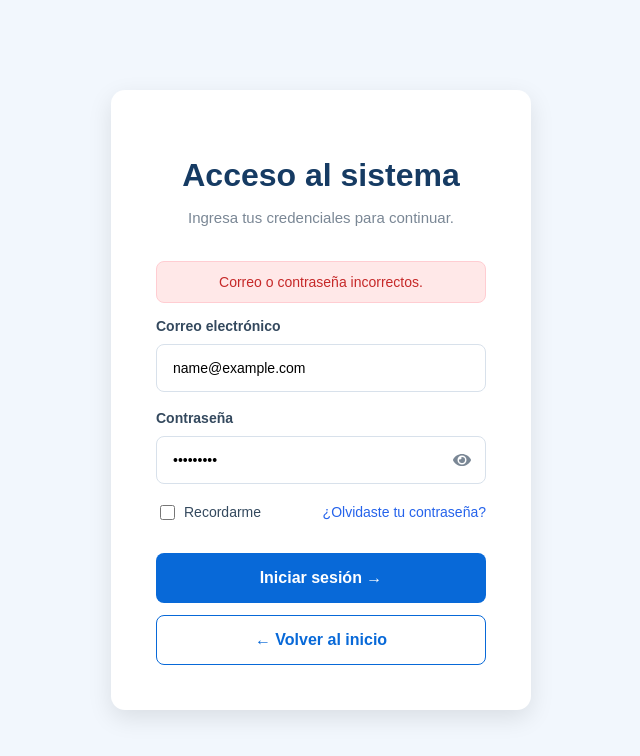
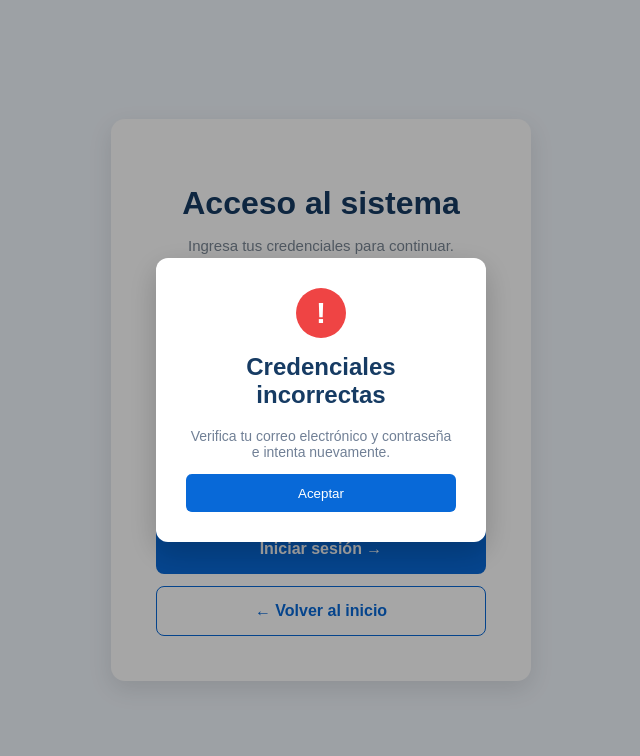
Before and after one commit to LukasQuiroga/Proyecto-TIS, a React (Vite) app in the folder frontend/: page /login in a window 1280 px wide. Both pictures are taken after typing "name@example.com", "Sample123" into the empty fields and a click on the button "Iniciar sesión →". Shown: the top 756 px of the page, without its empty margins (319-959 px from the left). Built offline with nearby package versions, Linux system fonts and the light colour scheme; no server answers.

Commit message:
Pantalla Emergente en inicio de sesion

```diff
--- a/frontend/src/pages/auth/Login.css
+++ b/frontend/src/pages/auth/Login.css
@@ -13,7 +13,7 @@
     background:white;
     padding:45px;
     border-radius:14px;
-    box-shadow:0 8px 25px rgba(0,0,0,0.10);
+    box-shadow:0 8px 25px rgba(0,0,0,.10);
 }
 
 .login-card h1{
@@ -29,17 +29,6 @@
     color:#7a8795;
     font-size:15px;
     margin-bottom:35px;
-}
-
-.login-error{
-    background:#ffe8e8;
-    color:#c62828;
-    border:1px solid #ffcdd2;
-    border-radius:8px;
-    padding:12px;
-    margin-bottom:15px;
-    text-align:center;
-    font-size:14px;
 }
 
 .login-card label{
@@ -105,7 +94,6 @@
     color:#2563eb;
     cursor:pointer;
     font-size:14px;
-    padding:0;
 }
 
 .forgot-password:hover{
@@ -129,11 +117,6 @@
     background:#0558b7;
 }
 
-.btn-login:disabled{
-    opacity:0.7;
-    cursor:not-allowed;
-}
-
 .btn-volver{
     width:100%;
     height:50px;
@@ -150,3 +133,81 @@
 .btn-volver:hover{
     background:#eaf3ff;
 }
+
+
+.modal-fondo{
+    position:fixed;
+    inset:0;
+    background:rgba(0,0,0,.35);
+    display:flex;
+    justify-content:center;
+    align-items:center;
+    z-index:2000;
+}
+
+.modal-login{
+    width:330px;
+    background:white;
+    border-radius:12px;
+    padding:30px;
+    text-align:center;
+    box-shadow:0 10px 30px rgba(0,0,0,.2);
+}
+
+.modal-icon{
+    width:50px;
+    height:50px;
+    margin:auto;
+    border-radius:50%;
+    display:flex;
+    justify-content:center;
+    align-items:center;
+    color:white;
+    font-size:30px;
+    font-weight:bold;
+}
+
+.modal-error{
+    background:#ef4444;
+}
+
+.modal-success{
+    background:#22c55e;
+}
+
+.modal-login h2{
+    color:#163b63;
+    margin-top:15px;
+}
+
+.modal-login p{
+    color:#718096;
+    font-size:14px;
+}
+
+.modal-login button{
+    width:100%;
+    height:38px;
+    background:#0869d8;
+    border:none;
+    color:white;
+    border-radius:6px;
+    cursor:pointer;
+}
+
+.progreso{
+    height:5px;
+    background:#0869d8;
+    border-radius:5px;
+    margin-top:15px;
+    animation:cargar 2s linear;
+}
+
+@keyframes cargar{
+    from{
+        width:0;
+    }
+    to{
+        width:100%;
+    }
+}
--- a/frontend/src/pages/auth/Login.jsx
+++ b/frontend/src/pages/auth/Login.jsx
@@ -1,12 +1,9 @@
 import {useState} from "react";
 import {useNavigate} from "react-router-dom";
 import {FaEye,FaEyeSlash} from "react-icons/fa";
-
 import "./Login.css";
-
 import {login} from "../../services/authService";
 import {useAuth} from "../../context/useAuth";
-
 
 function Login(){
 
@@ -17,17 +14,16 @@ function Login(){
     const [password,setPassword]=useState("");
     const [mostrar,setMostrar]=useState(false);
     const [recordar,setRecordar]=useState(false);
-    const [error,setError]=useState("");
     const [cargando,setCargando]=useState(false);
+    const [modal,setModal]=useState({mostrar:false,tipo:""});
 
 
     async function manejarLogin(e){
 
         e.preventDefault();
-        setError("");
 
         if(!correo || !password){
-            setError("Debe completar todos los campos.");
+            setModal({mostrar:true,tipo:"error"});
             return;
         }
 
@@ -37,18 +33,31 @@ function Login(){
 
             const respuesta=await login(correo,password);
 
-            iniciarSesion(respuesta.usuario,recordar);
+            iniciarSesion(
+                respuesta.usuario,
+                recordar
+            );
 
-            navigate("/");
+            setModal({
+                mostrar:true,
+                tipo:"success"
+            });
+
+            setTimeout(()=>{
+                navigate("/");
+            },2000);
 
         }catch(error){
 
-            console.log("ERROR LOGIN:",error);
+            console.log(
+                "ERROR LOGIN:",
+                error
+            );
 
-            setError(
-                error.response?.data ||
-                "Correo o contraseña incorrectos."
-            );
+            setModal({
+                mostrar:true,
+                tipo:"error"
+            });
 
         }finally{
 
@@ -72,36 +81,23 @@ function Login(){
                 </p>
 
 
-                {
-                    error &&
-                    <div className="login-error">
-                        {error}
-                    </div>
-                }
-
-
                 <form onSubmit={manejarLogin}>
 
-                    <label>
-                        Correo electrónico
-                    </label>
+                    <label>Correo electrónico</label>
 
                     <div className="input-container">
 
                         <input
                             type="email"
                             value={correo}
-                            placeholder="202001068@est.umss.edu"
+                            placeholder="202001068@edu.est.umss"
                             onChange={(e)=>setCorreo(e.target.value)}
                         />
 
                     </div>
 
 
-                    <label>
-                        Contraseña
-                    </label>
-
+                    <label>Contraseña</label>
 
                     <div className="input-container">
 
@@ -117,11 +113,7 @@ function Login(){
                             onClick={()=>setMostrar(!mostrar)}
                         >
                             {
-                                mostrar
-                                ?
-                                <FaEyeSlash/>
-                                :
-                                <FaEye/>
+                                mostrar?<FaEyeSlash/>:<FaEye/>
                             }
                         </span>
 
@@ -160,10 +152,8 @@ function Login(){
                     >
                         {
                             cargando
-                            ?
-                            "Procesando..."
-                            :
-                            "Iniciar sesión →"
+                            ?"Procesando..."
+                            :"Iniciar sesión →"
                         }
                     </button>
 
@@ -176,10 +166,75 @@ function Login(){
                         ← Volver al inicio
                     </button>
 
-
                 </form>
 
             </div>
+
+
+            {
+                modal.mostrar &&
+
+                <div className="modal-fondo">
+
+                    <div className="modal-login">
+
+                        <div
+                            className={
+                                modal.tipo==="error"
+                                ?"modal-icon modal-error"
+                                :"modal-icon modal-success"
+                            }
+                        >
+                            {
+                                modal.tipo==="error"
+                                ?"!"
+                                :"✓"
+                            }
+                        </div>
+
+
+                        <h2>
+                            {
+                                modal.tipo==="error"
+                                ?"Credenciales incorrectas"
+                                :"Acceso exitoso"
+                            }
+                        </h2>
+
+
+                        <p>
+                            {
+                                modal.tipo==="error"
+                                ?"Verifica tu correo electrónico y contraseña e intenta nuevamente."
+                                :"Bienvenido al sistema. Redirigiendo..."
+                            }
+                        </p>
+
+
+                        {
+                            modal.tipo==="error"
+                            ?
+
+                            <button
+                                onClick={()=>
+                                    setModal({
+                                        mostrar:false,
+                                        tipo:""
+                                    })
+                                }
+                            >
+                                Aceptar
+                            </button>
+
+                            :
+
+                            <div className="progreso"></div>
+                        }
+
+                    </div>
+
+                </div>
+            }
 
         </div>
 
@@ -187,5 +242,4 @@ function Login(){
 
 }
 
-
 export default Login;
```
